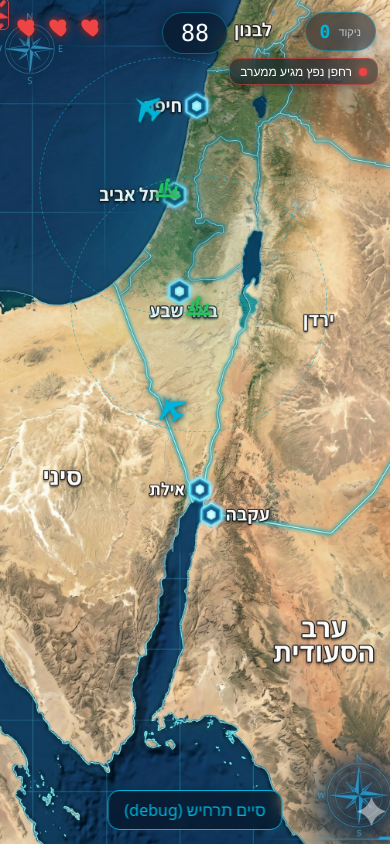
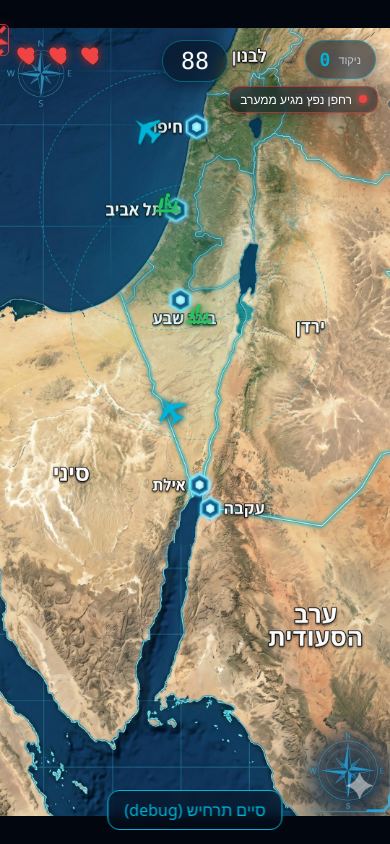
Before and after one commit to NirAbel/skykeepers, a website built with Vite: page index.html in a window 390 px wide. Both pictures are taken after a click on the button "התחל משחק". Built offline with nearby package versions, Linux system fonts and the light colour scheme.

Commit message:
Fit whole map on all screens via aspect-ratio stage
Wrap map/arena/HUD in a letterboxed .game-stage so the full portrait map
(north included) shows on wide desktop and mobile, with units aligned to
the displayed map on every viewport.

Co-Authored-By: Claude Opus 4.7 <noreply@anthropic.com>

```diff
--- a/src/screens/gameScreen.ts
+++ b/src/screens/gameScreen.ts
@@ -111,6 +111,7 @@ export function createGameScreen(nav: Navigator): Screen {
       el = document.createElement("div");
       el.className = "screen game-screen";
       el.innerHTML = `
+        <div class="game-stage">
           <img class="game-map" src="${mapUrl}" alt="מפת ישראל" draggable="false" />
           <div class="game-arena"></div>
           <div class="arena-overlay">
@@ -121,6 +122,7 @@ export function createGameScreen(nav: Navigator): Screen {
             <div class="hud-panel hud-timer"><span class="hud-timer-val">90</span></div>
             <div class="hud-lives">${heartsHtml(SCENARIO.lives)}</div>
             <div class="intel-feed"></div>
+          </div>
         </div>
         <button class="btn-secondary debug-end">סיים תרחיש (debug)</button>
       `;
--- a/src/styles/main.css
+++ b/src/styles/main.css
@@ -104,13 +104,26 @@ body {
 .game-screen {
   overflow: hidden;
   background: #02060f;
+  display: flex;
+  align-items: center;
+  justify-content: center;
+}
+/* Aspect-correct letterbox box for the 1080x2184 portrait map. The largest
+   such box that fits the viewport; the whole map (north included) always
+   shows, and .game-arena (inset:0 of the stage) lines up with the displayed
+   map so unit coordinates align on every screen size. */
+.game-stage {
+  position: relative;
+  aspect-ratio: 1080 / 2184;
+  height: min(100%, calc(100vw * 2184 / 1080));
+  max-width: 100%;
 }
 .game-map {
   position: absolute;
   inset: 0;
   width: 100%;
   height: 100%;
-  object-fit: cover;
+  object-fit: fill;
   pointer-events: none;
   -webkit-user-drag: none;
 }
```
Lines whose indentation alone changed are shown as unchanged.
